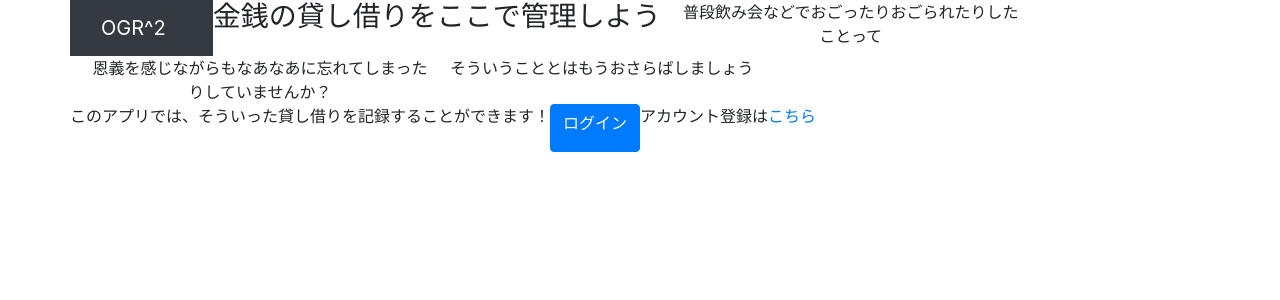
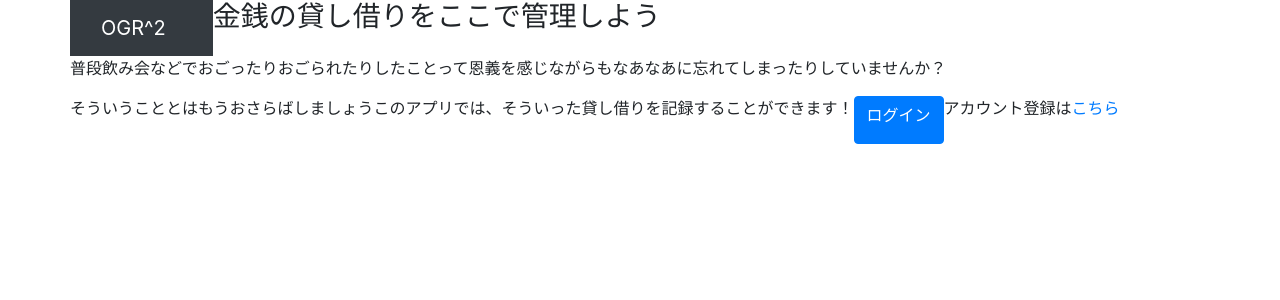
Before and after one commit to tarayama/ogr-ogr, a Django app: page / in a window 1280 px wide. Shown: the top 300 px of the page. Run offline with Django 3.2, Linux system fonts and the light colour scheme; some libraries are stand-ins or nearby versions.

Commit message:
スマホ対応の調整

```diff
--- a/ogr/templates/ogr/index.html
+++ b/ogr/templates/ogr/index.html
@@ -52,12 +52,7 @@
             <br />
             <h3>金銭の貸し借りをここで管理しよう</h3>
             <br />
-            <div class="col-md-4 col-sm-6 col-xs-12">
-                普段飲み会などでおごったりおごられたりしたことって
-            </div>
-            <div class="col-md-4 col-sm-6 col-xs-12">
-                恩義を感じながらもなあなあに忘れてしまったりしていませんか？
-            </div>
+            <p>普段飲み会などでおごったりおごられたりしたことって恩義を感じながらもなあなあに忘れてしまったりしていませんか？</p>
             <p>そういうこととはもうおさらばしましょう</p>
             <p>このアプリでは、そういった貸し借りを記録することができます！</p>
             <br />
```
